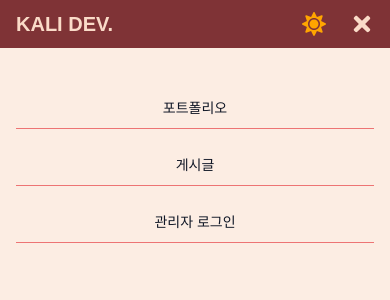
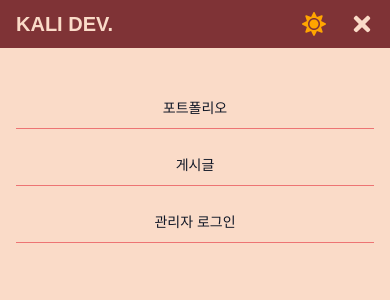
Before and after one commit to Hyun-EG/noah, a Next.js app: page / in a window 390 px wide. Both pictures are taken after a click on the button 362 px from the left and 24 px from the top of the page. Shown: the top 300 px of the page. Built offline with nearby package versions, Linux system fonts and the light colour scheme; a web font is replaced by a local one.

Commit message:
Style: 백그라운드 투명도 없앰

```diff
--- a/app/(components)/nav/_components/MobileSubnav.tsx
+++ b/app/(components)/nav/_components/MobileSubnav.tsx
@@ -8,7 +8,7 @@ import Link from "next/link";
 import { usePathname } from "next/navigation";
 
 const SubnavVariants = cva(
-  "absolute top-12 left-0 z-50 w-full h-[calc(100vh-3rem)] py-10 px-4 animate-opacityEffect bg-secondary/50 dark:bg-dark dark:text-secondary mobile:block laptop:hidden desktop:hidden"
+  "absolute top-12 left-0 z-50 w-full h-[calc(100vh-3rem)] py-10 px-4 animate-opacityEffect bg-secondary dark:bg-dark dark:text-secondary mobile:block laptop:hidden desktop:hidden"
 );
 
 const navItemsVariants = cva("flex flex-col justify-center gap-4");
```
